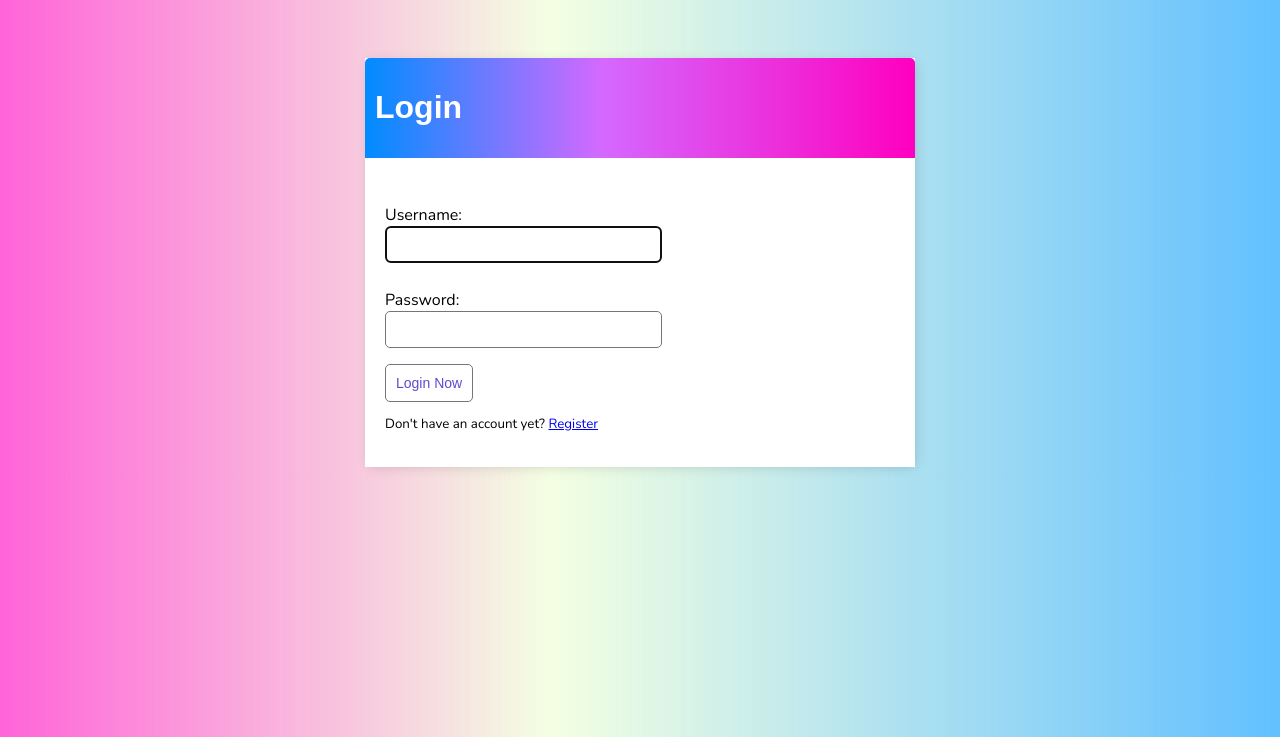
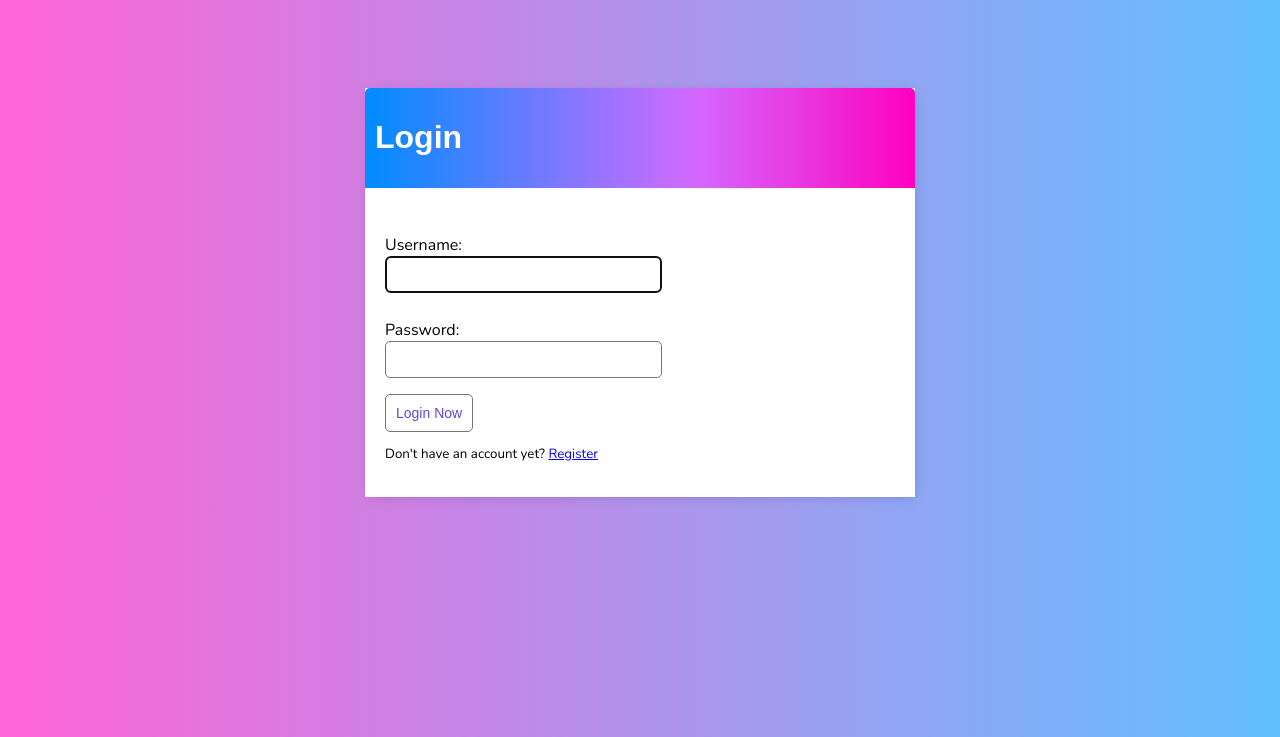
Before and after one commit to SichangiFelix/todo-web-app, a Django app: a page that uses todo/templates/todo/main.html in a window 1280 px wide. Shown: the top 737 px of the page. Run offline with Django 4.2, Linux system fonts and the light colour scheme.

Commit message:
Styled the pages

```diff
--- a/todo/templates/todo/main.html
+++ b/todo/templates/todo/main.html
@@ -12,9 +12,9 @@
 </head>
 <style>
     body {
-        background: linear-gradient(90deg, #ff00bf9b 0%, #c6ff6932 43%, #0099ff9d 100%);
+        background: linear-gradient(90deg, #ff00bf9b 0%, #0099ff9d 100%);
         font-family: 'Nunito', sans-serif;
-        padding-top: 50px;
+        padding-top: 80px;
 
     }
 
@@ -32,7 +32,7 @@
         color: #fff;
         padding: 10px;
         border-radius: 5px 5px 0 0;
-        background: linear-gradient(90deg, #008cff 0%, #d469ff 43%, #ff00bf 100%);
+        background: linear-gradient(90deg, #008cff 0%, #d469ff 60%, #ff00bf 100%);
     }
 
     h1,
```
Also changed, not shown: todo/templates/todo/task_detail.html (+7 -0 lines), db.sqlite3.
